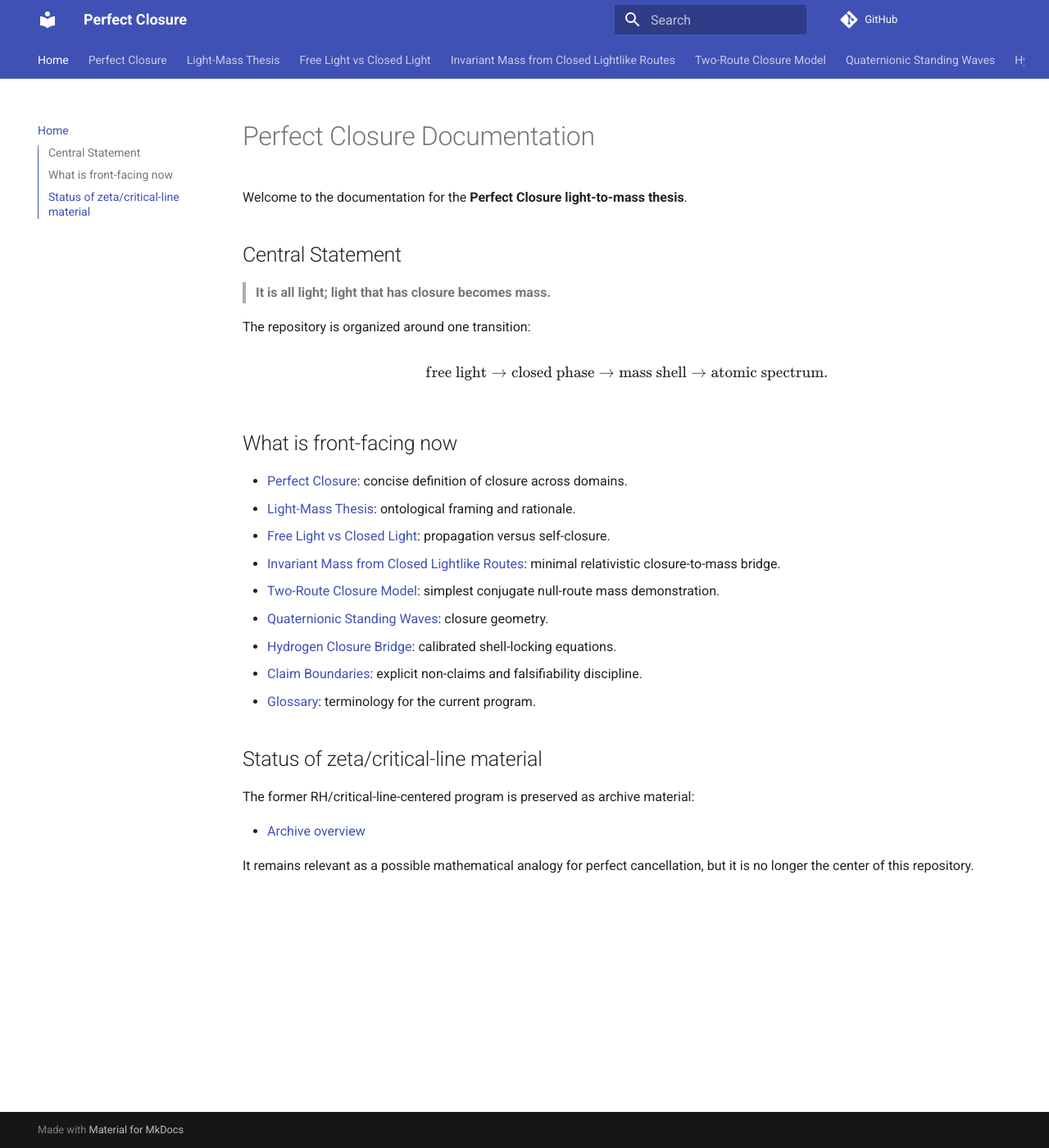
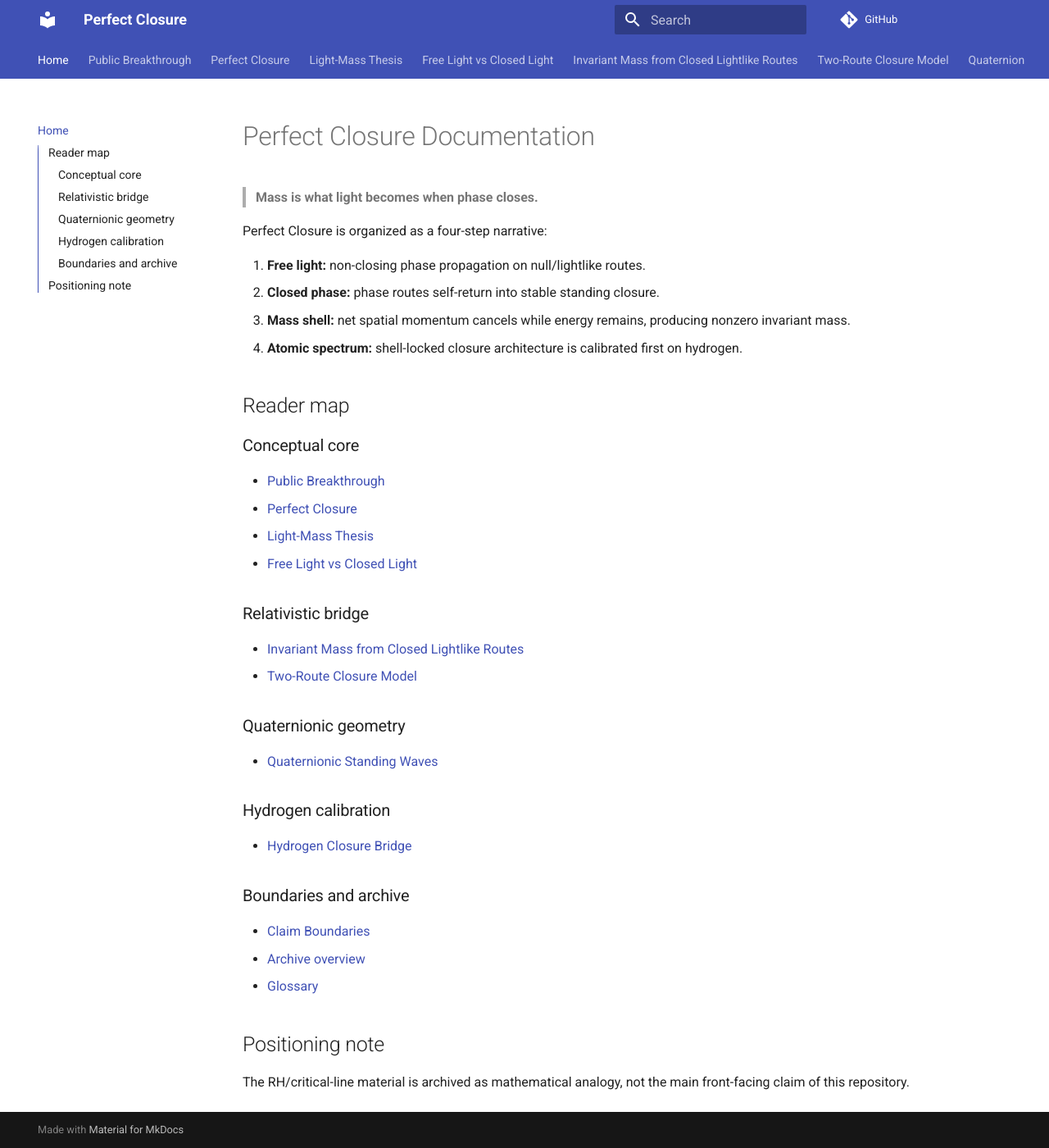
Before and after one commit to RQM-Technologies-dev/perfect-closure, an MkDocs documentation site: the page built from docs/index.md, in a window 1280 px wide and 1400 px high. Shown: the whole window at 82% size. Built offline with MkDocs 1.6.1 and Material for MkDocs 9.7.7, drawn with Linux system fonts in a browser that asks for light colours; comment, search, counter and statistics services are not loaded.

Commit message:
Clarify public breakthrough and reader path

```diff
--- a/docs/index.md
+++ b/docs/index.md
@@ -1,33 +1,42 @@
 # Perfect Closure Documentation
 
-Welcome to the documentation for the **Perfect Closure light-to-mass thesis**.
+> **Mass is what light becomes when phase closes.**
 
-## Central Statement
+Perfect Closure is organized as a four-step narrative:
 
-> **It is all light; light that has closure becomes mass.**
+1. **Free light:** non-closing phase propagation on null/lightlike routes.
+2. **Closed phase:** phase routes self-return into stable standing closure.
+3. **Mass shell:** net spatial momentum cancels while energy remains, producing nonzero invariant mass.
+4. **Atomic spectrum:** shell-locked closure architecture is calibrated first on hydrogen.
 
-The repository is organized around one transition:
+## Reader map
 
-\[
-\text{free light} \rightarrow \text{closed phase} \rightarrow \text{mass shell} \rightarrow \text{atomic spectrum}.
-\]
+### Conceptual core
 
-## What is front-facing now
+- [Public Breakthrough](public-breakthrough.md)
+- [Perfect Closure](perfect-closure.md)
+- [Light-Mass Thesis](light-mass-thesis.md)
+- [Free Light vs Closed Light](free-light-vs-closed-light.md)
 
-- [Perfect Closure](perfect-closure.md): concise definition of closure across domains.
-- [Light-Mass Thesis](light-mass-thesis.md): ontological framing and rationale.
-- [Free Light vs Closed Light](free-light-vs-closed-light.md): propagation versus self-closure.
-- [Invariant Mass from Closed Lightlike Routes](invariant-mass-from-closed-light.md): minimal relativistic closure-to-mass bridge.
-- [Two-Route Closure Model](two-route-closure-model.md): simplest conjugate null-route mass demonstration.
-- [Quaternionic Standing Waves](quaternionic-standing-waves.md): closure geometry.
-- [Hydrogen Closure Bridge](hydrogen-closure-bridge.md): calibrated shell-locking equations.
-- [Claim Boundaries](claim-boundaries.md): explicit non-claims and falsifiability discipline.
-- [Glossary](glossary.md): terminology for the current program.
+### Relativistic bridge
 
-## Status of zeta/critical-line material
+- [Invariant Mass from Closed Lightlike Routes](invariant-mass-from-closed-light.md)
+- [Two-Route Closure Model](two-route-closure-model.md)
 
-The former RH/critical-line-centered program is preserved as archive material:
+### Quaternionic geometry
 
+- [Quaternionic Standing Waves](quaternionic-standing-waves.md)
+
+### Hydrogen calibration
+
+- [Hydrogen Closure Bridge](hydrogen-closure-bridge.md)
+
+### Boundaries and archive
+
+- [Claim Boundaries](claim-boundaries.md)
 - [Archive overview](archive-zeta-critical-line-program.md)
+- [Glossary](glossary.md)
 
-It remains relevant as a possible mathematical analogy for perfect cancellation, but it is no longer the center of this repository.
+## Positioning note
+
+The RH/critical-line material is archived as mathematical analogy, not the main front-facing claim of this repository.
--- a/mkdocs.yml
+++ b/mkdocs.yml
@@ -17,6 +17,7 @@ theme:
 
 nav:
   - Home: index.md
+  - Public Breakthrough: public-breakthrough.md
   - Perfect Closure: perfect-closure.md
   - Light-Mass Thesis: light-mass-thesis.md
   - Free Light vs Closed Light: free-light-vs-closed-light.md
```
Also changed, not shown: README.md (+24 -21 lines), docs/claim-boundaries.md (+10 -0 lines), docs/perfect-closure.md (+4 -0 lines), docs/public-breakthrough.md (added, +54 -0 lines).
